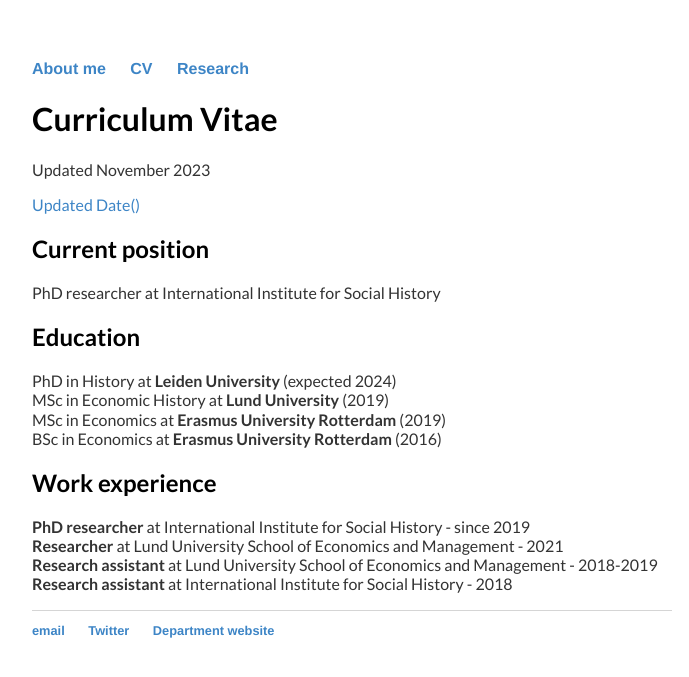
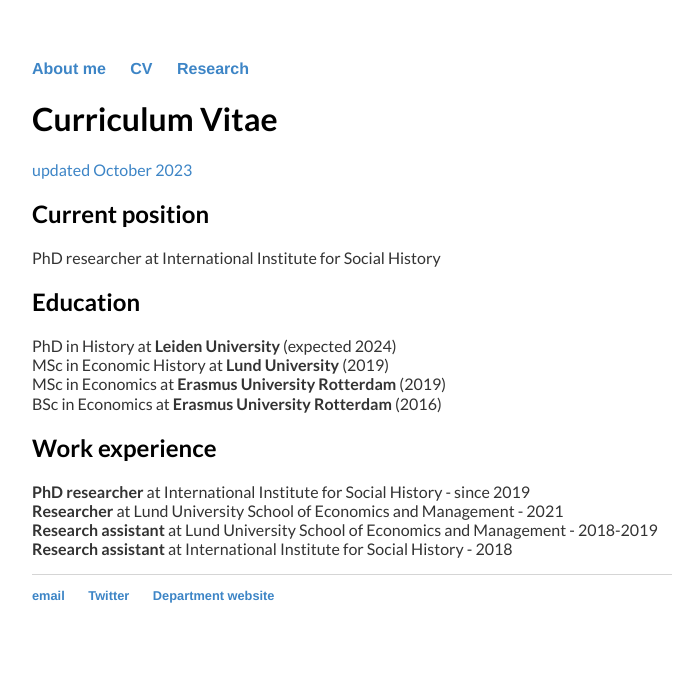
Before and after one commit to kok-joris/kok-joris.github.io, a Jekyll site: the page built from cv/index.html, in a window 1280 px wide. Shown: the top 677 px of the page, without its empty margins (288-977 px from the left). Built offline with Jekyll 4.4.1, drawn with Linux system fonts in a browser that asks for light colours; Markdown is read by kramdown in place of the engine named in the settings.

Commit message:
Update index.html

```diff
--- a/cv/index.html
+++ b/cv/index.html
@@ -11,9 +11,9 @@
 <div class="blurb">
 
 	<h1>Curriculum Vitae</h1>
-	<p>Updated November 2023</p>
+	<p><a href="kok-joris.github.io/images/CV_JorisKok_Website.pdf" target="_blank"> updated October 2023</a></p>
 
-<p><a href="link"> Updated Date()</a></p>
+<p></p>
 
 	<h2>Current position</h2>
 	<p>PhD researcher at International Institute for Social History</p>
```
